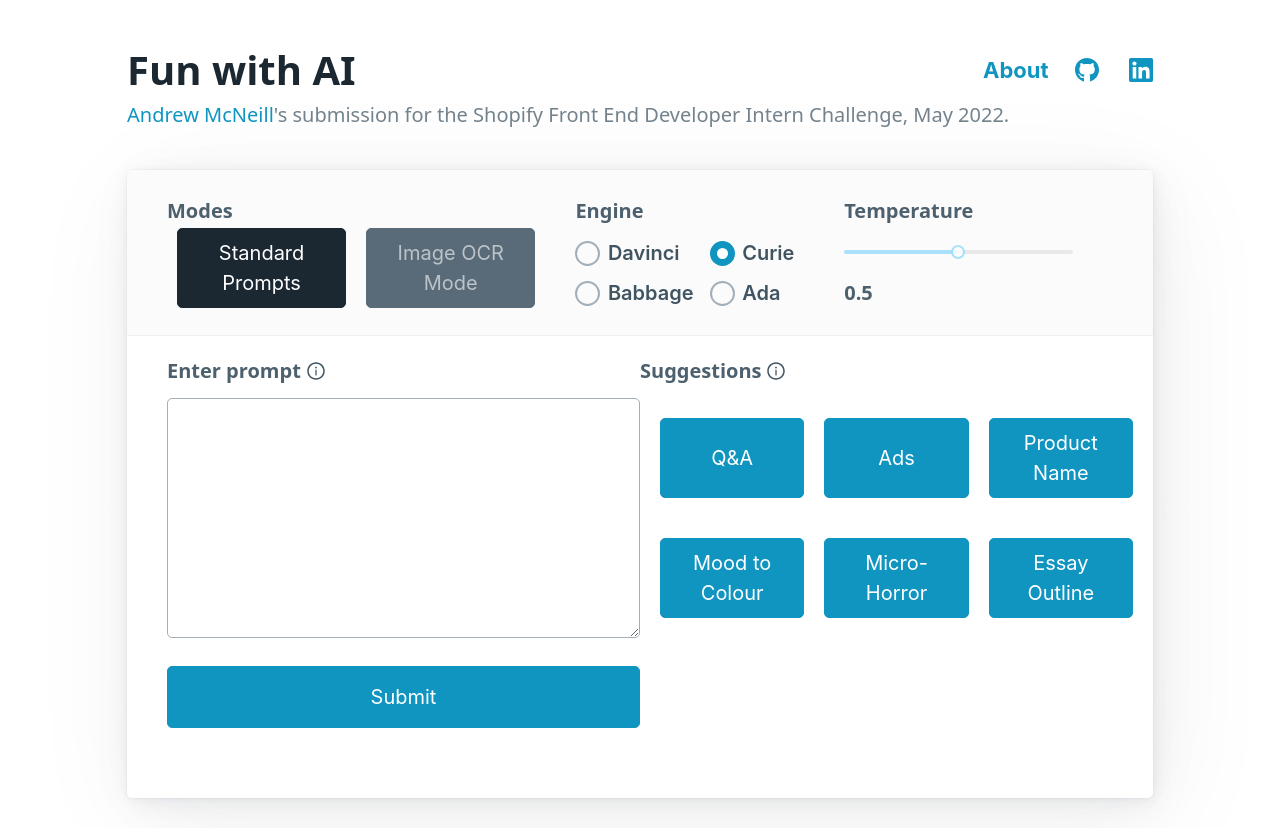
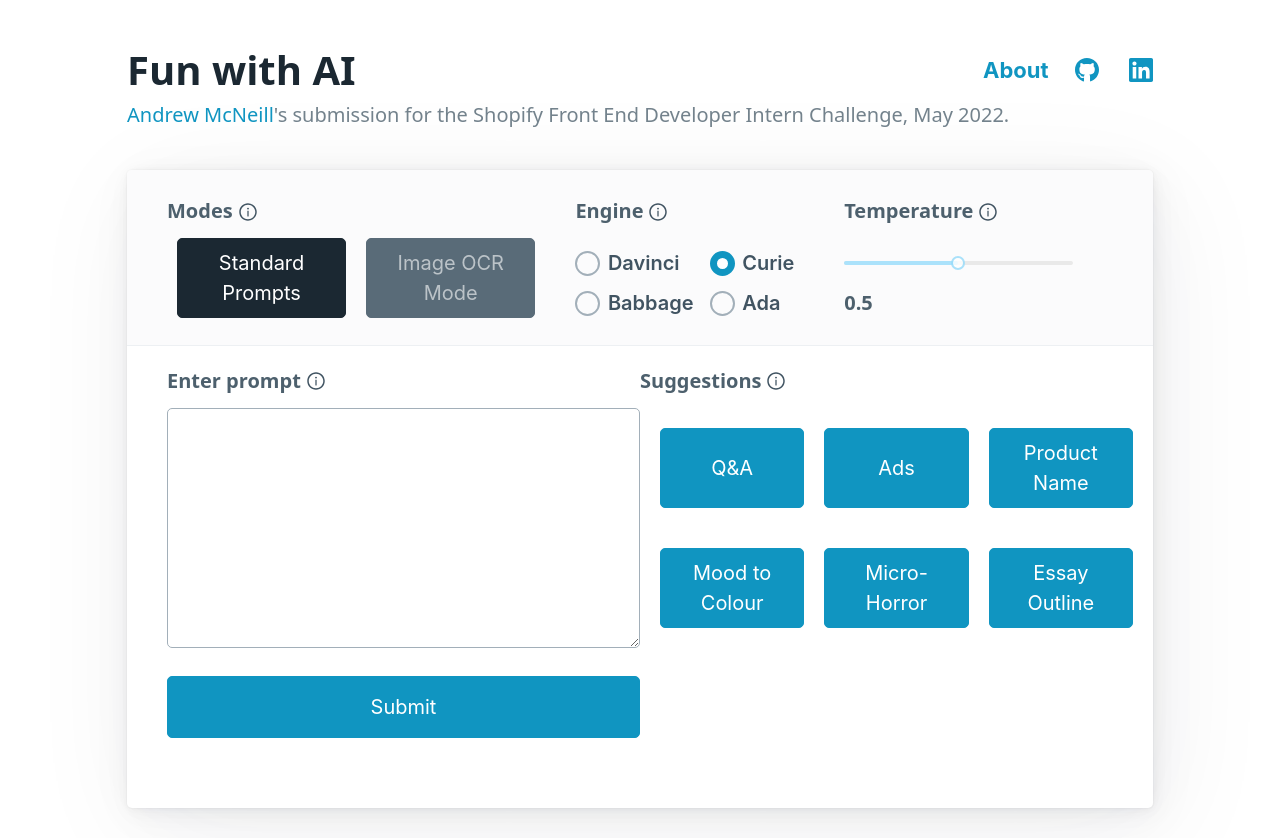
Before and after one commit to andrewlpmcneill/fun-with-AI, a React (Create React App) app in the folder frontend/: page / in a window 1280 px wide. Built offline with nearby package versions, Linux system fonts and the light colour scheme; what javascript-time-ago would draw is missing.

Commit message:
restructures Header component

```diff
--- a/frontend/src/components/Prompts/Header.jsx
+++ b/frontend/src/components/Prompts/Header.jsx
@@ -1,4 +1,6 @@
+import Engines from './Engines';
 import Slider from 'rc-slider';
+import { AiOutlineInfoCircle } from 'react-icons/ai';
 
 export default function Header(props) {
 
@@ -10,23 +12,26 @@ export default function Header(props) {
       className="article-header"
     >
       <div className="article-header-left">
+        <div className="modes">
           <h6>
             Modes
           </h6>
+          <div className="tooltip" data-tooltip="GPT-3 text prompts or image text extraction">
+            <AiOutlineInfoCircle className="tooltip" style={{marginBottom: "4px"}} />
+          </div>
+        </div>
         <div
           className="article-header-modes"
         >
           <button
             className={selected === "standard" ? "prompts-tab contrast" : "prompts-tab secondary"}
             onClick={() => setSelected("standard")}
-            data-tooltip="Query GPT-3 yourself"
           >
             Standard Prompts
           </button>
           <button
             className={selected === "image-ocr" ? "prompts-tab contrast" : "prompts-tab secondary"}
             onClick={() => setSelected("image-ocr")}
-            data-tooltip="Retrieve text from an image"
           >
             Image OCR Mode
           </button>
@@ -35,95 +40,21 @@ export default function Header(props) {
       <div
         className="article-header-right"
       >
-        <div className='article-header-controls-engine'>
-          <h6>
-            Engine
-          </h6>
-          <div
-            className="article-header-controls-engine-row"
-            onChange={event => setEngine(event.target.value)}
-          >
-            <div>
-              <input
-                type="radio"
-                id="davinci"
-                name="engine"
-                value="davinci"
-                checked={engine === "davinci" ? true : false}
-                readOnly
+        <Engines
+          engine={engine}
+          setEngine={setEngine}
         />
-              <label
-                className="engine-heading"
-                data-tooltip="Most capable, but slowest"
-                htmlFor="davinci"
-              >
-                Davinci
-              </label>
-            </div>
-            <div>
-              <input
-                type="radio"
-                id="curie"
-                name="engine"
-                value="curie"
-                checked={engine === "curie" ? true : false}
-                readOnly
-              />
-              <label
-                className="engine-heading"
-                htmlFor="curie"
-                data-tooltip="Balanced between capability and speed"
-              >
-                Curie
-              </label>
-            </div>
-          </div>
-          <div
-            className="article-header-controls-engine-row"
-            onChange={event => setEngine(event.target.value)}
-          >
-            <div>
-              <input
-                type="radio"
-                id="babbage"
-                name="engine"
-                value="babbage"
-                checked={engine === "babbage" ? true : false}
-                readOnly
-              />
-              <label
-                className="engine-heading"
-                htmlFor="babbage"
-                data-tooltip="Very fast at straightforward tasks"
-              >
-                Babbage
-              </label>
-            </div>
-            <div>
-              <input
-                type="radio"
-                id="ada"
-                name="engine"
-                value="ada"
-                checked={engine === "ada" ? true : false}
-                readOnly
-              />
-              <label
-                className="engine-heading"
-                htmlFor="davinci"
-                data-tooltip="Fastest, but only for simple tasks"
-              >
-                Ada
-              </label>
-            </div>
-          </div>
-        </div>
         <div
           className="article-header-controls-temperature"
           >
+          <div className="modes">
             <h6>
               Temperature
             </h6>
+            <div className="tooltip" data-tooltip="Controls randomness of output">
+              <AiOutlineInfoCircle className="tooltip" style={{marginBottom: "4px"}} />
+            </div>
+          </div>
           <Slider
             value={temperature}
             min={0}
```
Lines whose indentation alone changed are shown as unchanged.
